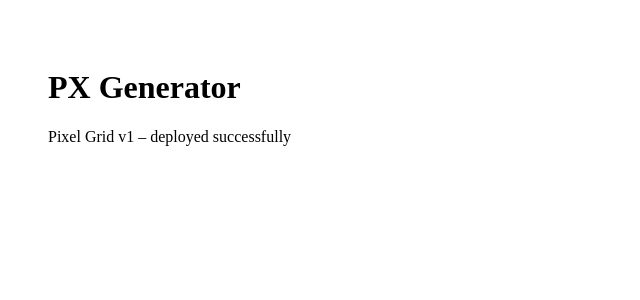
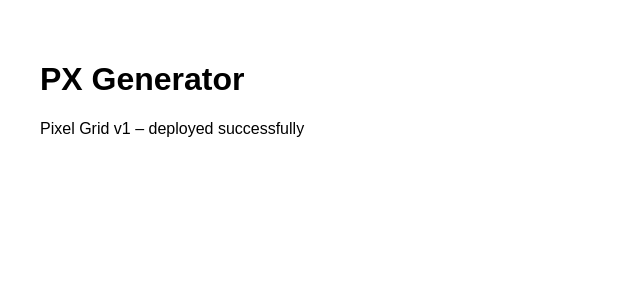
Before and after one commit to emiliozoom/px-generator, a Next.js app: page / in a window 1280 px wide. Shown: the top 300 px of the page, without its empty margins (0-640 px from the left). Built offline with nearby package versions, Linux system fonts and the light colour scheme.

Commit message:
Add root layout

```diff
--- /dev/null
+++ b/app/layout.tsx
@@ -0,0 +1,18 @@
+export const metadata = {
+  title: "PX Generator",
+  description: "LED Pixel Grid Calculator",
+};
+
+export default function RootLayout({
+  children,
+}: {
+  children: React.ReactNode;
+}) {
+  return (
+    <html lang="en">
+      <body style={{ margin: 0, fontFamily: "sans-serif" }}>
+        {children}
+      </body>
+    </html>
+  );
+}
```
